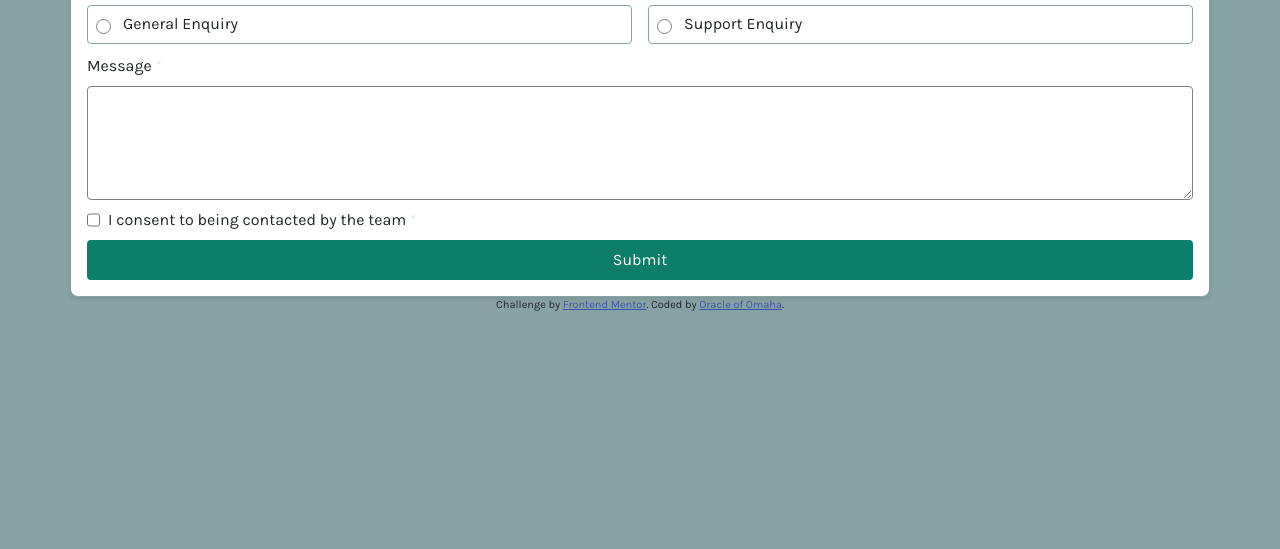
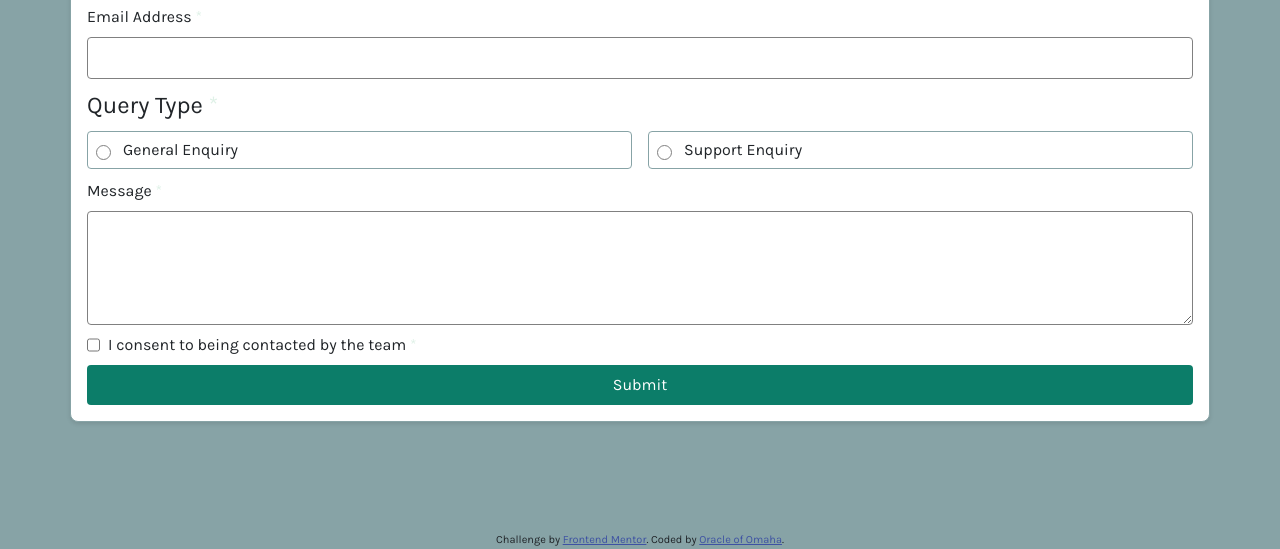
Before and after one commit to Rodney-Mokenyu/contact-form-main, a plain HTML site: page index.html in a window 1280 px wide. Shown: the part 300-849 px from the top of the page. Before the commit the page ends 800 px from the top, so only its background shows below. Drawn offline with nearby package versions, Linux system fonts and the light colour scheme.

Commit message:
Update styles.css

```diff
--- a/styles.css
+++ b/styles.css
@@ -12,11 +12,21 @@
     --grey-900: hsl(187, 24%, 22%);
 }
 
-body {
+body,html {
+    height: 100%;
+    margin: 0;
+    padding: 0;
     font-size: 16px;
     font-family: 'Karla', sans-serif;
     background-color:var(--grey-500);
     padding: 1rem;
+}
+
+main {
+  display: flex;
+  align-items: center;
+  justify-content: center;
+  min-height: 100vh;
 }
 
 
```
